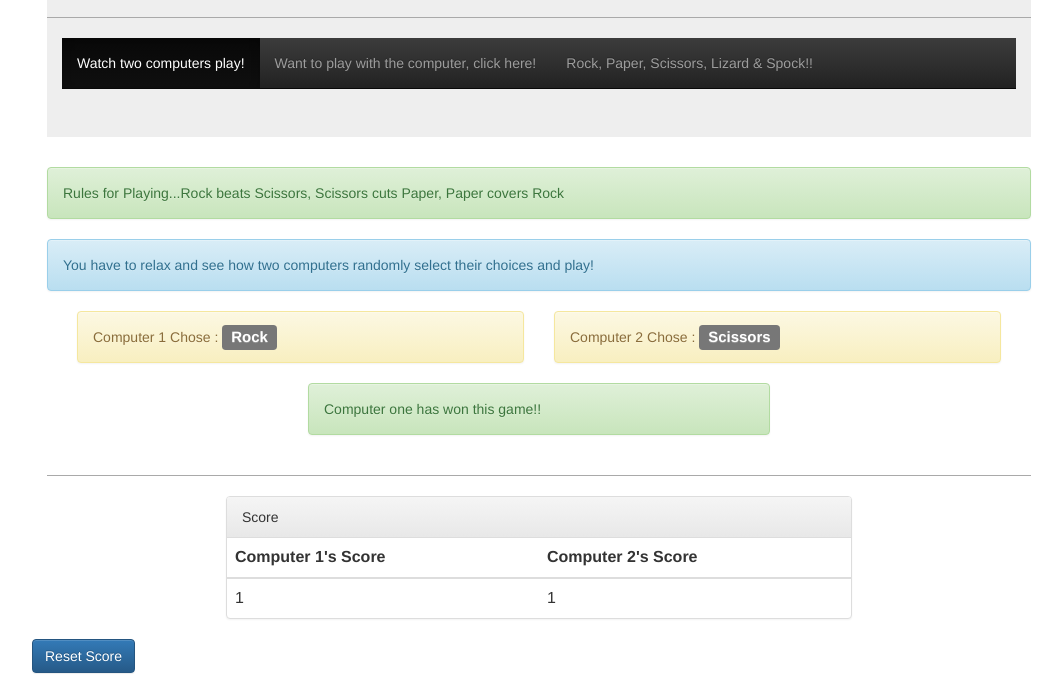
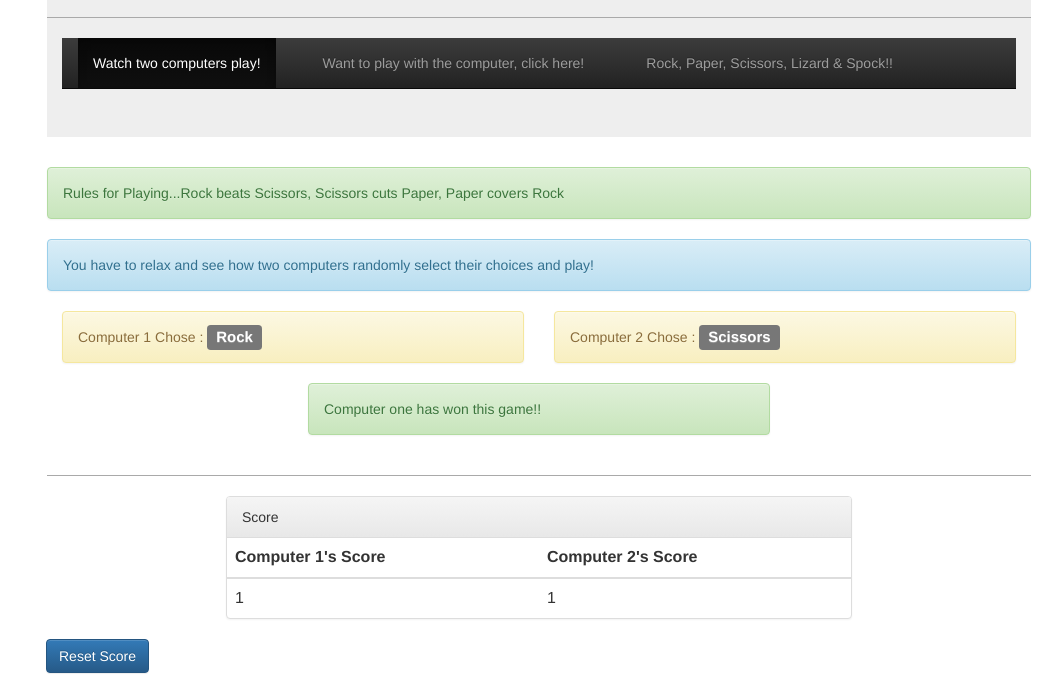
Before and after one commit to tiwariabhilasha/updatedRockPaperScissors, a website: page Abhilasha/static/index.html in a window 1280 px wide. Shown: the part 134-827 px from the top of the page, without its empty margins (101-1163 px from the left). Drawn offline with Linux system fonts and the light colour scheme.

Commit message:
Css changes , added comments

```diff
--- a/Abhilasha/static/css/compvscomp.css
+++ b/Abhilasha/static/css/compvscomp.css
@@ -1 +1 @@
-body{margin:auto;max-width:80%;padding:20px}h2{padding:0 13px}hr{border-top:1px solid #a9a9a9}.jumbotron{margin-top:10px}.large{font-size:15px}.container{padding:0;width:100%}.navbar-static-top{margin:0 15px}.scoreButton .btn-danger,.scoreButton .btn-info,.scoreButton .btn-primary{font-size:40px}.scoreButton .scorebtn{text-align:center;margin-bottom:25px}@media (max-width:960px){.choices{margin-bottom:20px}}.choices .dropdown button{padding:15px;width:10em}.navbar-nav .li{padding:0 16px}#dropdownMenu1{padding:0 11px 0 0}
+body{margin:auto;max-width:80%;padding:20px}h2{padding:0 13px}hr{border-top:1px solid #a9a9a9}.jumbotron{margin-top:10px}.large{font-size:15px}.container{padding:0;width:100%}.navbar-static-top{margin:0 15px}.scoreButton .btn-danger,.scoreButton .btn-info,.scoreButton .btn-primary{font-size:40px}.scoreButton .scorebtn{text-align:center;margin-bottom:25px}@media (max-width:960px){.choices{margin-bottom:20px}}.choices .dropdown button{padding:15px;width:10em}.navbar-nav li{padding:0 16px}#dropdownMenu1{padding:0 11px 0 0}#resetBtn{margin-left:14px;}
--- a/Abhilasha/static/index.html
+++ b/Abhilasha/static/index.html
@@ -17,6 +17,7 @@
 
 </head>
 <body>
+<!--Main navigation panel to select choices-->
   <div class="jumbotron">
       <div class="container">
           <h2>Let's Play Rock Paper Scissors!</h2>
@@ -36,26 +37,28 @@
           </nav>
       </div>
   </div>
+  <!--Information about the game-->
   <div class="container">
           <div class="row">
           <div class="col-lg-12 col-md-12 col-sm-12">
               <div class="alert alert-success" role="alert">Rules for Playing...Rock beats Scissors, Scissors cuts Paper, Paper covers Rock</div>
               <div class="alert alert-info" role="alert">You have to relax and see how two computers randomly select their choices and play!</div>
-              <div class="col-lg-12 col-md-12 col-sm-12">
-                  <div class="col-lg-6 col-md-6 col-sm-6">
+
+                  <div class="col-lg-6 col-md-6 col-sm-12">
                     <div class="alert alert-warning" role="alert">Computer 1 Chose :
                       <p class="label label-default large" id="comp1choice"></p>
                     </div>
                   </div>
-                  <div class="col-lg-6 col-md-6 col-sm-6">
+                  <div class="col-lg-6 col-md-6 col-sm-12">
                     <div class="alert alert-warning" role="alert">Computer 2 Chose :
                       <p class="label label-default large" id="comp2choice"></p>
                     </div>
                   </div>
-              </div>
+
 
           </div>
           </div>
+          <!--Result of the game-->
           <div class="row">
           <div class="col-lg-12 col-md-12 col-sm-12">
           <div class="col-lg-3 col-md-3 col-sm-3"></div>
@@ -93,9 +96,9 @@
           <div class="col-lg-2 col-md-2 col-sm-2"></div>
       </div>
       </div>
-
+<!--Result button-->
       <div class="row">
-         <button type="button" class="btn btn-primary" onclick="resetScore()">Reset Score</button>
+         <button type="button" class="btn btn-primary" id="resetBtn" onclick="resetScore()">Reset Score</button>
       </div>
   </div>
 
--- a/Abhilasha/static/js/moreoptions.js
+++ b/Abhilasha/static/js/moreoptions.js
@@ -1,3 +1,4 @@
+/*Function to randomly make a choice by computer, since here we have 5 choices so could'nt utilise the earlier function*/
 function moreChoices(choice){
 	document.getElementById("dropdownMenu1").innerHTML = choice;
     var yourChoice = document.getElementById("dropdownMenu1").innerHTML;
@@ -19,7 +20,8 @@ function moreChoices(choice){
    	choice2 = document.getElementById('compChoice').innerHTML.toLowerCase();
    	moreChoicesResults(choice1,choice2)
 }
-
+/*Passing the choices made by user and the computer to the function*/
+/*resultofGame is the function which passes the value of the result and respective alerts are shown in the UI*/
 function moreChoicesResults(choice1,choice2){
 	if(choice1 === choice2){
 		resultofGame('tie');
--- a/Abhilasha/static/js/youvscomputer.js
+++ b/Abhilasha/static/js/youvscomputer.js
@@ -18,6 +18,7 @@ function gameResult(choice) {
    	choices(choice1,choice2)
 
 	}
+	/*passing the choices to the function*/
 	function choices(choice1,choice2){
    		if(choice1 === choice2){
 			resultofGame('tie');
--- a/Abhilasha/static/sass/_compvscomp.scss
+++ b/Abhilasha/static/sass/_compvscomp.scss
@@ -48,3 +48,6 @@ hr {
 #dropdownMenu1 {
 	padding: 0 11px 0 0;
 }
+#resetBtn {
+	margin-left:14px;
+}
```
Also changed, not shown: Abhilasha/static/js/compvscomp.js (+3 -4 lines), Abhilasha/static/moreoptionstoplay.html (+4 -1 lines), Abhilasha/static/youvscomputer.html (+4 -2 lines).
